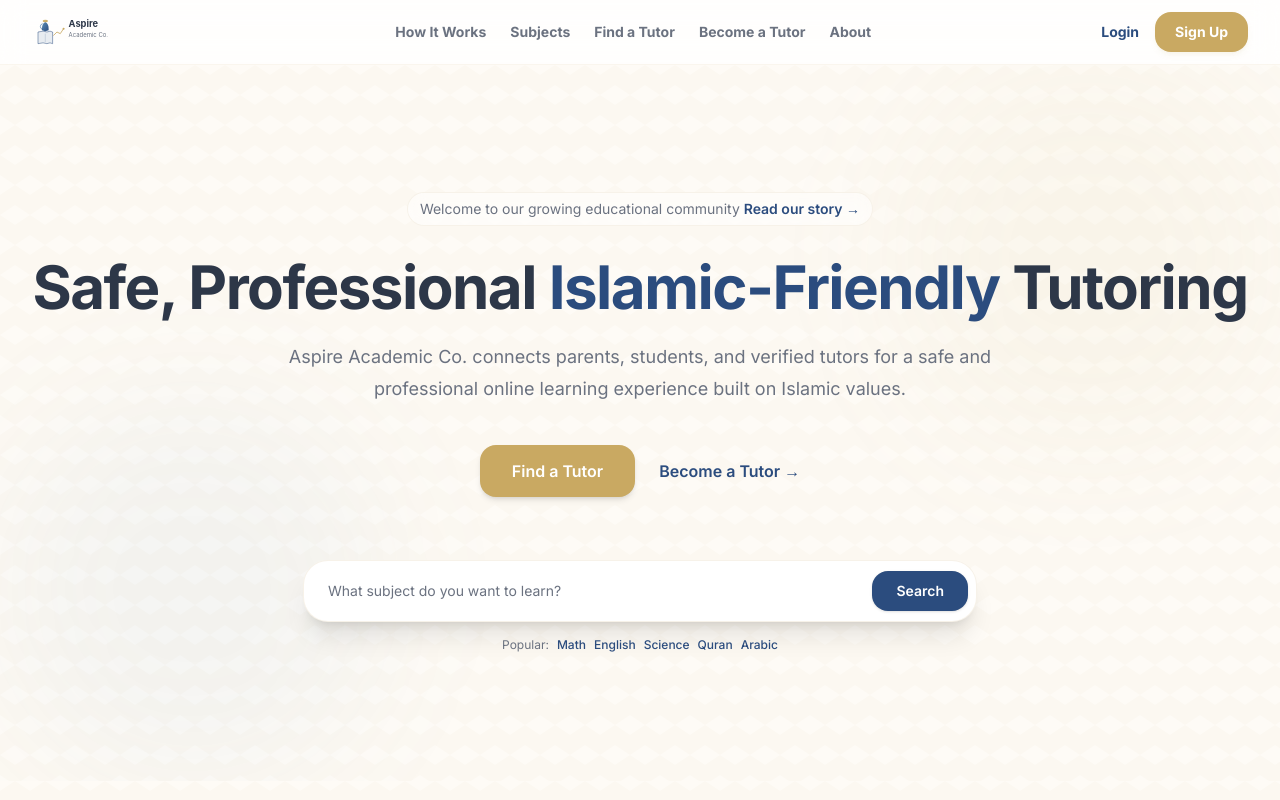
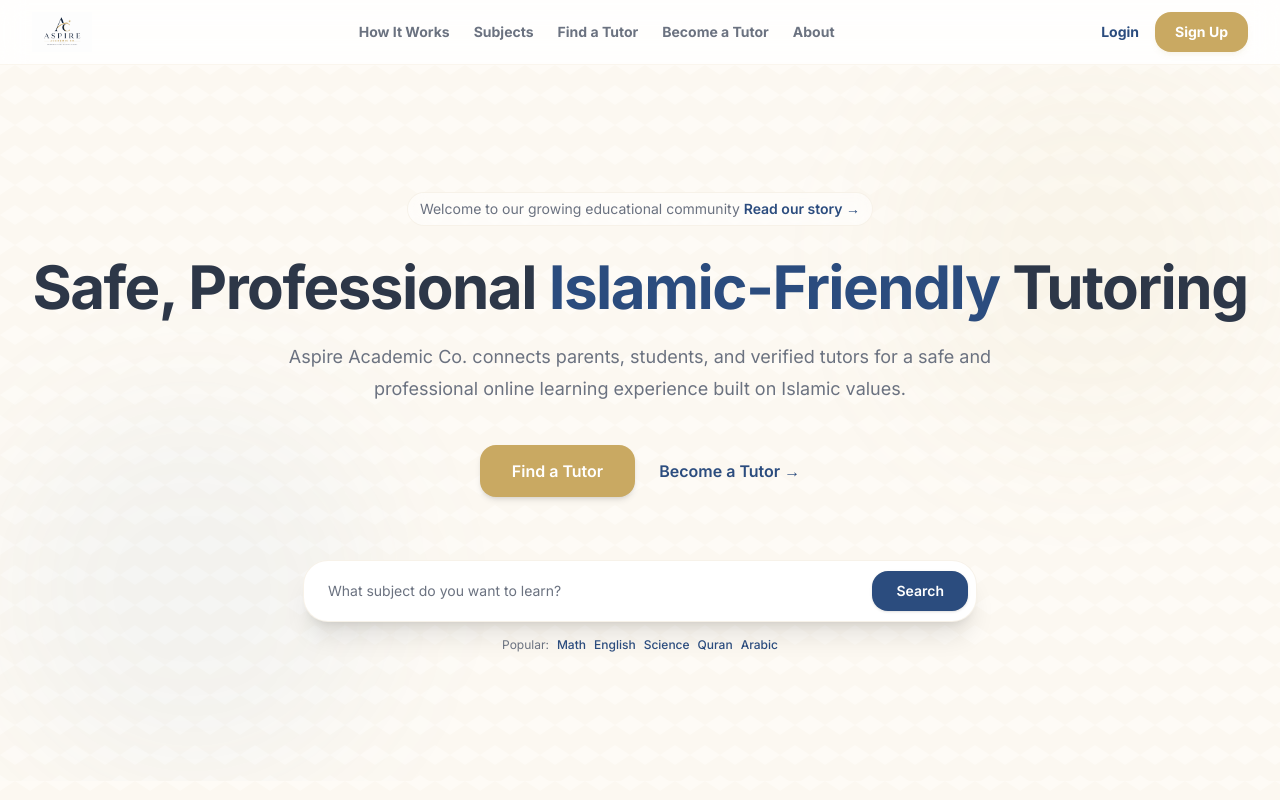
Before and after one commit to sawda6556/aspire-academic-frontend, a Next.js app: page / in a window 1280 px wide. Shown: the top 800 px of the page. Built offline with nearby package versions, Linux system fonts and the light colour scheme.

Commit message:
feat: update header logo to official version

```diff
--- a/src/components/layout/Header.tsx
+++ b/src/components/layout/Header.tsx
@@ -13,7 +13,7 @@ export default function Header() {
         <div className="flex items-center gap-2">
           <Link href="/" className="flex items-center gap-2 transition-transform hover:scale-105">
             <Image
-              src="/assets/logo/logo.svg"
+              src="/assets/logo/official_logo.png"
               alt="Aspire Academic Co."
               width={150}
               height={40}
```
